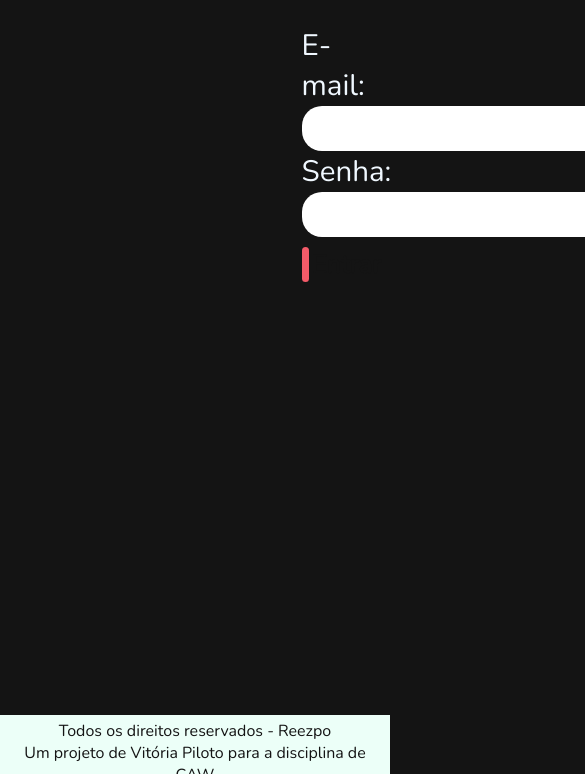
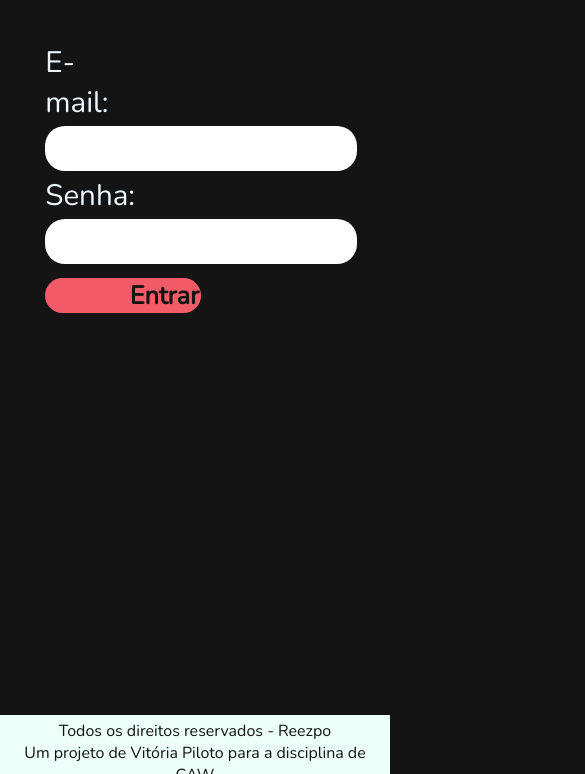
Before and after one commit to VitoriaPiloto/reezpo, a plain HTML site: page html/entrar.html in a window 390 px wide. Shown: the part 70-844 px from the top of the page, 585 px wide, since content can reach past the window. Drawn offline with nearby package versions, Linux system fonts and the light colour scheme.

Commit message:
atualizando estilo pagina entrar

```diff
--- a/css/entrar-style.css
+++ b/css/entrar-style.css
@@ -5,6 +5,10 @@ footer {
 #formulario {
     padding: 10%;
     float: right;
+}
+
+label {
+    font-size: 4.5vh;
 }
 
 form {
@@ -36,8 +40,22 @@ button a {
 }
 
 @media screen and (max-width: 720px) {
-    form {
-        width: 20%;
+    body {
+        overflow: hidden;
+    }
+    #formulario {
+        position: absolute;
+    }
+    input {
+        width: 80vw;
+    }
+    button {
+        width: 40vw;
+    }
+    button a {
+        margin-top: 10px;
+        padding: 10vh;
+        font-size: 3vh;
     }
     img {
         visibility: hidden;
@@ -45,7 +63,7 @@ button a {
 }
 
 @media screen and (max-width: 935px) {
-    #formulario {
+    form {
         padding: 7%;
         width: 30%;
     }
```
Also changed, not shown: html/contratar.html (+8 -2 lines).
